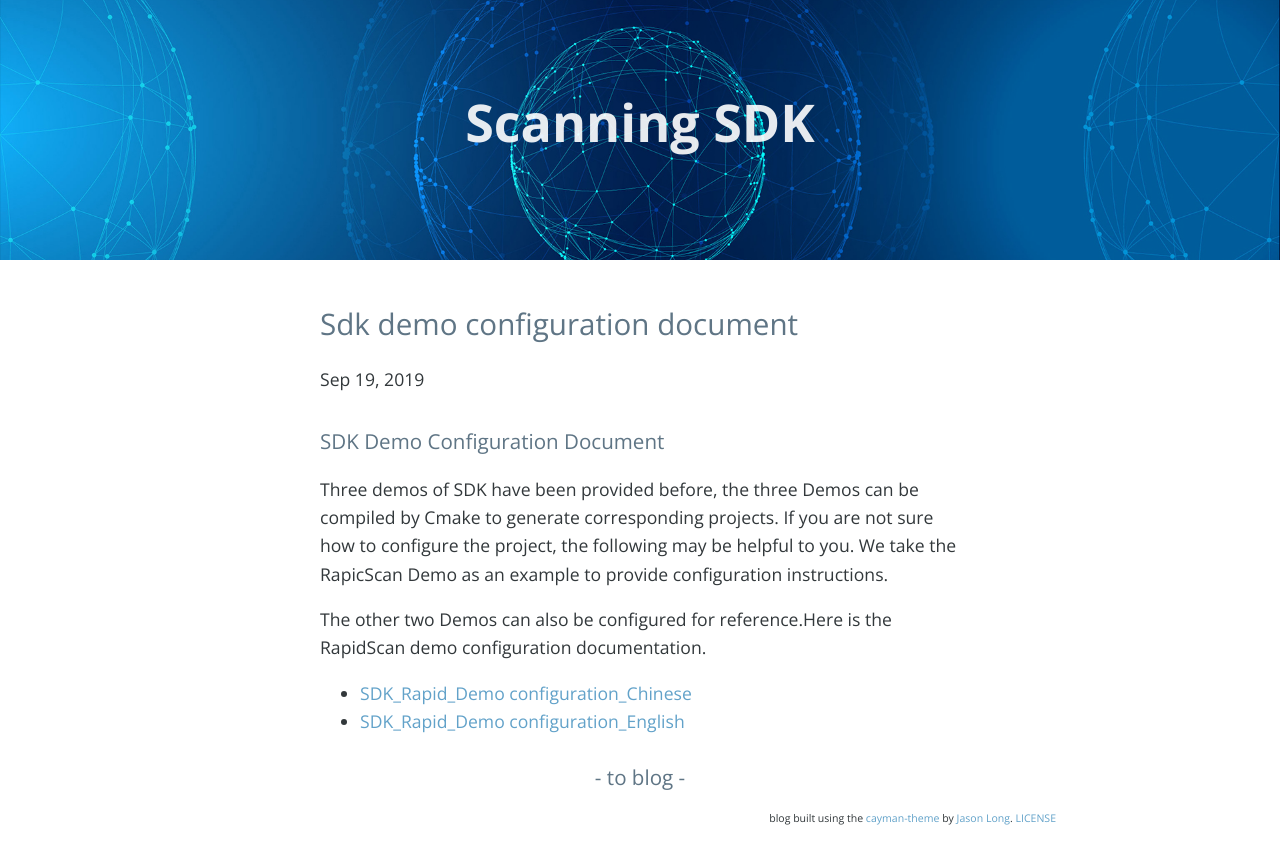
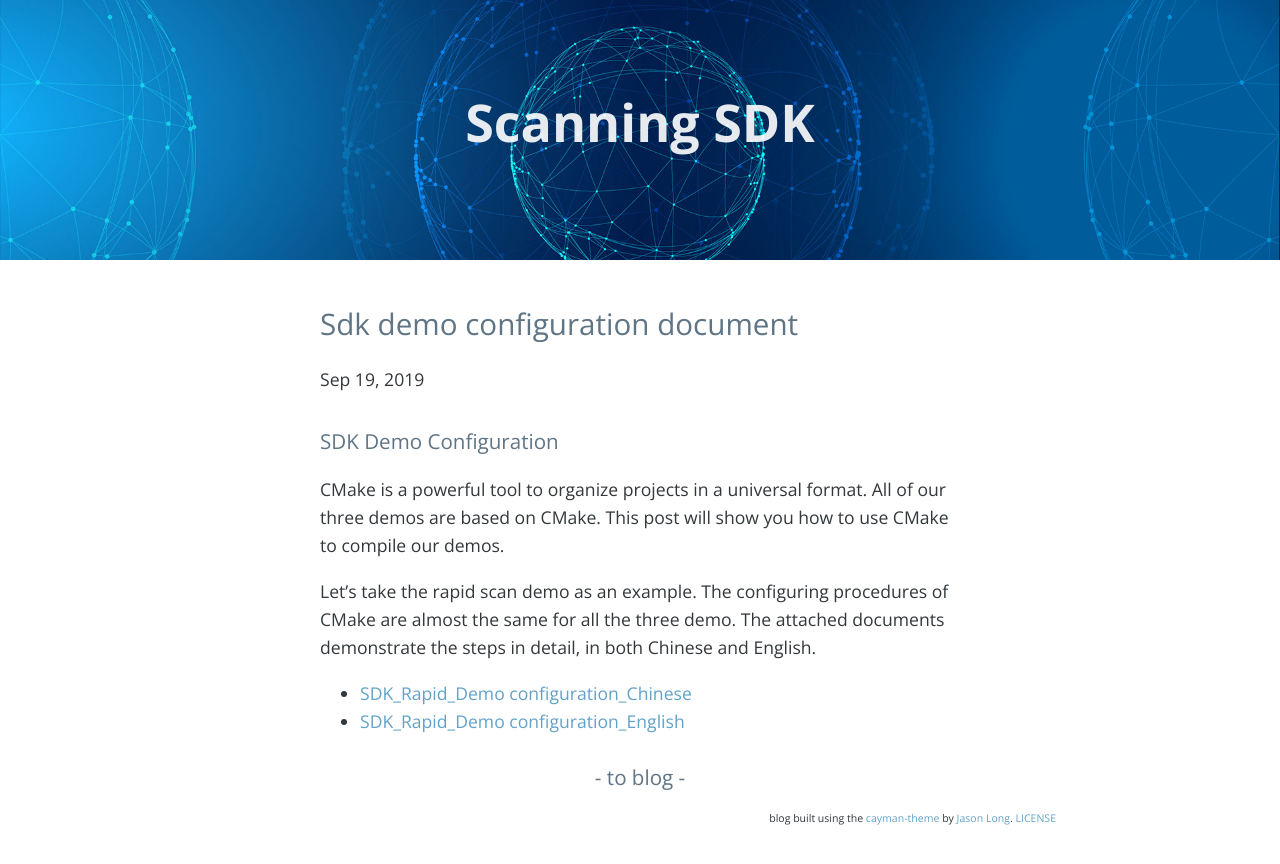
Before and after one commit to Shining3D/shining3d.github.io, a Jekyll site: the page built from _posts/2019-09-19-SDK Demo Configuration Document.md, in a window 1280 px wide. Shown: the top 864 px of the page. Built offline with Jekyll 4.4.1, drawn with Linux system fonts in a browser that asks for light colours; nearby versions of some CDN libraries; our own code applies the rules of GitHub Pages for plain Markdown files; comment, search, counter and statistics services are not loaded.

Commit message:
SDK Configuration

```diff
--- a/_posts/2019-09-19-SDK Demo Configuration Document.md
+++ b/_posts/2019-09-19-SDK Demo Configuration Document.md
@@ -1,8 +1,8 @@
-# SDK Demo Configuration Document
+# SDK Demo Configuration
 
-Three demos of SDK have been provided before, the three Demos can be compiled by Cmake to generate corresponding projects. If you are not sure how to configure the project, the following may be helpful to you. We take the RapicScan Demo as an example to provide configuration instructions.
+  CMake is a powerful tool to organize projects in a universal format. All of our three demos are based on CMake. This post will show you how to use CMake to compile our demos.
 
-The other two Demos can also be configured for reference.Here is the RapidScan demo configuration documentation.
+Let's take the rapid scan demo as an example. The configuring procedures of CMake are almost the same for all the three demo. The attached documents demonstrate the steps in detail, in both Chinese and English.
 
 - [SDK_Rapid_Demo configuration_Chinese  ](/assets/pdf/Sdk_demo_configration/sdk_demo_config_chinese.pdf)
 - [SDK_Rapid_Demo configuration_English  ](/assets/pdf/Sdk_demo_configration/sdk_demo_config_english.pdf)
```
